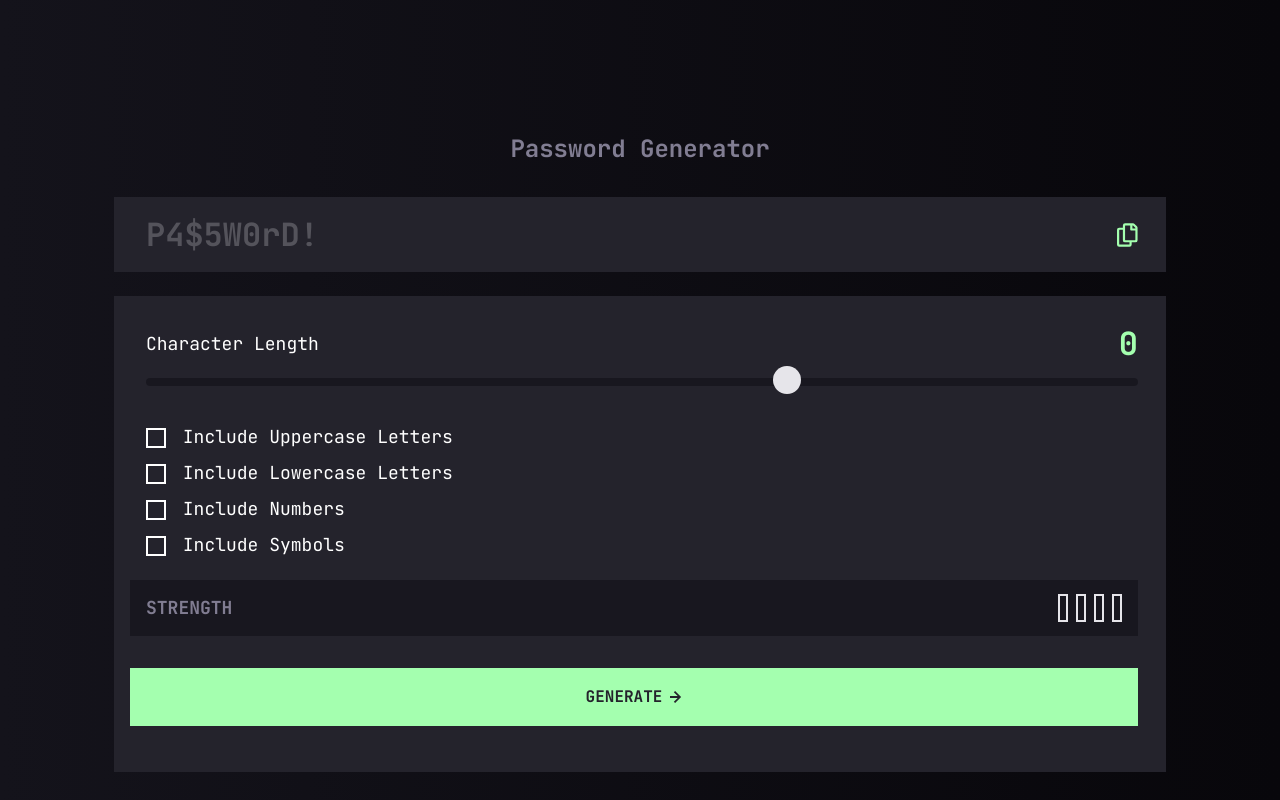
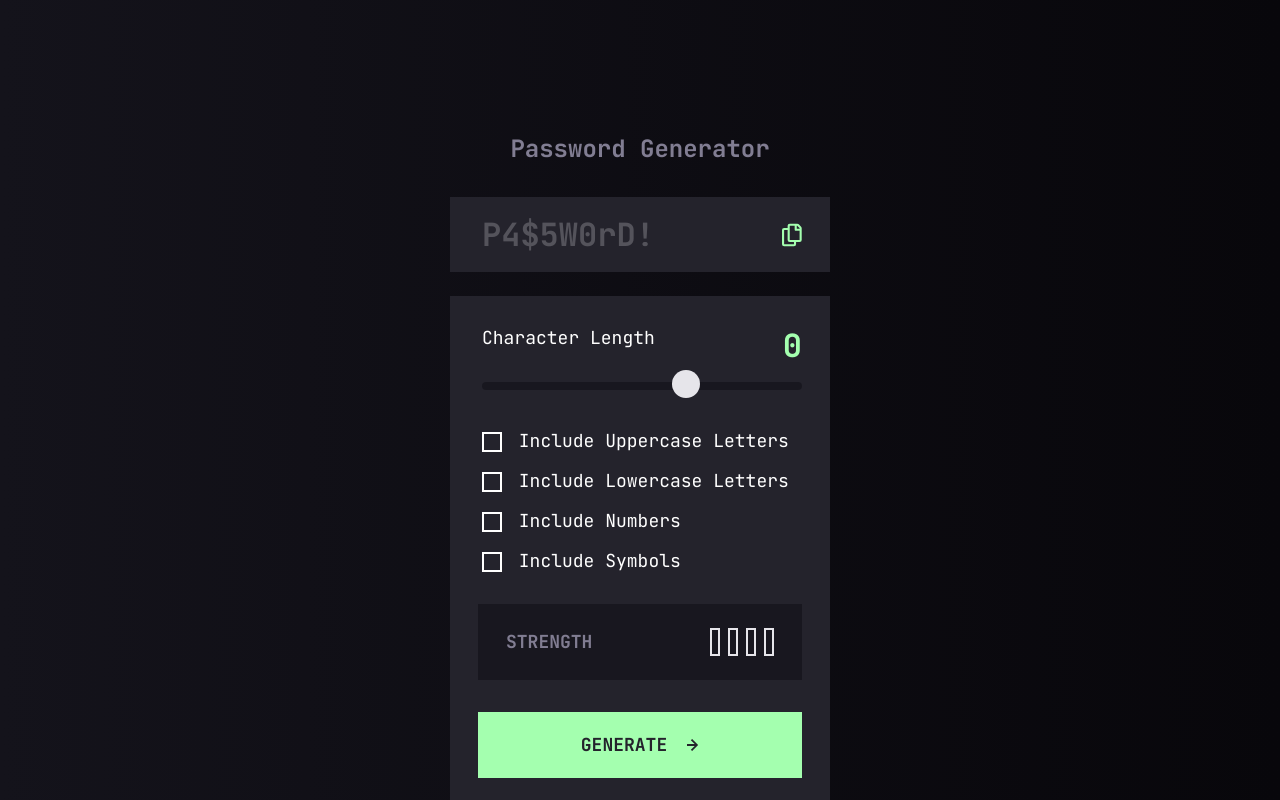
Before and after one commit to sibyl1a/FM-Password-generator, a website: page index.html in a window 1280 px wide. Shown: the top 800 px of the page. Drawn offline with Linux system fonts and the light colour scheme.

Commit message:
responsive design

```diff
--- a/index.html
+++ b/index.html
@@ -7,27 +7,27 @@
   <link rel="stylesheet" href="https://cdnjs.cloudflare.com/ajax/libs/font-awesome/7.0.1/css/all.min.css" integrity="sha512-2SwdPD6INVrV/lHTZbO2nodKhrnDdJK9/kg2XD1r9uGqPo1cUbujc+IYdlYdEErWNu69gVcYgdxlmVmzTWnetw==" crossorigin="anonymous" referrerpolicy="no-referrer" />
 </head>
 <body class="min-h-screen bg-linear-to-r from-grey-900 to-grey-950 flex flex-col">
-    <div id="passMain" class="mx-4 my-[65px] md:my-[133px] md:mx-[114px] flex-1 flex flex-col items-center gap-4">
+    <div id="passMain" class="xl:mb-[195px] xl:mt-[133px] xl:mx-[450px] lg:mb-[195px] lg:mt-[133px] lg:mx-[300px]  md:my-[133px] md:mx-[114px] mx-4 my-[65px] flex-1 flex flex-col items-center gap-4">
         <h3 class="md:text-2xl! md:mb-4 text-preset-4">Password Generator</h3>
-        <div class="w-full flex items-center p-4 bg-grey-800 md:pr-7">
+        <div class="md:pr-7 w-full flex items-center p-4 bg-grey-800">
           <input id="password-text" placeholder="P4$5W0rD!" class="md:text-[32px]! md:pl-4 text-preset-2 text-white! placeholder:text-grey-700 w-full bg-grey-800 outline-none"/>
           <span id="copied" class="text-preset-4 text-green-200! mr-3 hidden">COPIED</span>
           <svg id="copy" onclick="copyToClipboard()" class="hover:cursor-pointer fill-current text-green-200 hover:text-white" width="21" height="24" viewBox="0 0 21 24" xmlns="http://www.w3.org/2000/svg"><path d="M20.341 3.091 17.909.659A2.25 2.25 0 0 0 16.319 0H8.25A2.25 2.25 0 0 0 6 2.25V4.5H2.25A2.25 2.25 0 0 0 0 6.75v15A2.25 2.25 0 0 0 2.25 24h10.5A2.25 2.25 0 0 0 15 21.75V19.5h3.75A2.25 2.25 0 0 0 21 17.25V4.682a2.25 2.25 0 0 0-.659-1.591ZM12.469 21.75H2.53a.281.281 0 0 1-.281-.281V7.03a.281.281 0 0 1 .281-.281H6v10.5a2.25 2.25 0 0 0 2.25 2.25h4.5v1.969a.282.282 0 0 1-.281.281Zm6-4.5H8.53a.281.281 0 0 1-.281-.281V2.53a.281.281 0 0 1 .281-.281H13.5v4.125c0 .621.504 1.125 1.125 1.125h4.125v9.469a.282.282 0 0 1-.281.281Zm.281-12h-3v-3h.451c.075 0 .147.03.2.082L18.667 4.6a.283.283 0 0 1 .082.199v.451Z" fill="currentColor"/></svg>
         </div>
         <div class="flex flex-col w-full bg-grey-800 p-4 md:pr-7 md:mt-2">
           <div class="flex flex-row justify-between items-center mb-2 md:pt-4">
-            <h3 class="md:text-[18px]! md:pl-4 md:font-normal! text-preset-4 text-white!">Character Length</h3>
+            <h3 class="md:text-[18px]! md:pl-4 md:font-normal! text-preset-4 text-white! md:mb-4">Character Length</h3>
             <span id="display" class="md:text-[32px]! text-preset-2 text-green-200!">0</span>
           </div>
           <input id="slider" type="range" min="0" max="20" value="13" class="mb-8 md:pl-4"/>
-          <fieldset class="md:text-[18px]/4! md:font-normal! text-preset-4 text-white! flex flex-col gap-4 mb-6 md:pl-4 ">
+          <fieldset class="md:text-[18px]/4! md:font-normal! text-preset-4 text-white! flex flex-col gap-4 mb-6 md:pl-4 md:gap-5 md:mb-8">
             <div>
               <input type="checkbox" id="upperCaseLetters" name="upperCaseLetters" />
-              <label for="upperCaseLetter">Include Uppercase Letters</label>
+              <label for="upperCaseLetters">Include Uppercase Letters</label>
             </div>
             <div>
               <input type="checkbox" id="lowerCaseLetters" name="lowerCaseLetters" />
-              <label for="lowercaseLetters">Include Lowercase Letters</label>
+              <label for="lowerCaseLetters">Include Lowercase Letters</label>
             </div>
             <div>
               <input type="checkbox" id="numbers" name="numbers" />
@@ -38,8 +38,8 @@
               <label for="symbols">Include Symbols</label>
             </div>
           </fieldset>
-          <div class="flex flex-row items-center justify-between px-4 py-3.5 mb-4 md:mb-8 bg-grey-850">
-            <h3 class="text-preset-4 text-grey-600! md:text-[18px]!">STRENGTH</h3>
+          <div class="flex flex-row items-center justify-between px-4 py-3.5 mb-4 md:mb-8 bg-grey-850 md:ml-3 md:py-6 md:pr-7">
+            <h3 class="text-preset-4 text-grey-600! md:text-[18px]! md:pl-3">STRENGTH</h3>
             <div id="bars" class="flex flex-row gap-2 items-center">
               <h3 class="text-preset-3 text-white! pr-2" id="passStatus"></h3>
               <div class="flex flex-row gap-2 items-center" id="bar-container">
@@ -50,8 +50,8 @@
               </div>
             </div>
           </div>
-          <div class="w-full flex justify-center mt-auto md:mb-[30px]">
-            <button type="submit" id="generate" class="w-full flex items-center justify-center gap-2 bg-green-200 py-[18px]! text-preset-4 border border-transparent text-grey-800! hover:cursor-pointer hover:bg-transparent hover:border-green-200 hover:!text-green-200">
+          <div class="w-full flex justify-center mt-auto md:mb-[25px] md:pl-3">
+            <button type="submit" id="generate" class="md:text-[18px]! md:py-5.5! md:gap-5 w-full flex items-center justify-center gap-2 bg-green-200 py-[18px]! text-preset-4 border border-transparent text-grey-800! hover:cursor-pointer hover:bg-transparent hover:border-green-200 hover:!text-green-200">
               GENERATE
               <svg width="12" height="12" xmlns="http://www.w3.org/2000/svg"><path fill="currentColor" d="m5.106 12 6-6-6-6-1.265 1.265 3.841 3.84H.001v1.79h7.681l-3.841 3.84z"/></svg>
             </button>
--- a/src/input.css
+++ b/src/input.css
@@ -1,6 +1,7 @@
 @import url("https://fonts.googleapis.com/css2?family=JetBrains+Mono:ital,wght@0,100..800;1,100..800&display=swap");
 @import "tailwindcss";
-@source "../*.html";
+@source "**/*.html";
+
 
 .text-preset-4{
     font-family: "JetBrains Mono";
```
Also changed, not shown: src/output.css.
